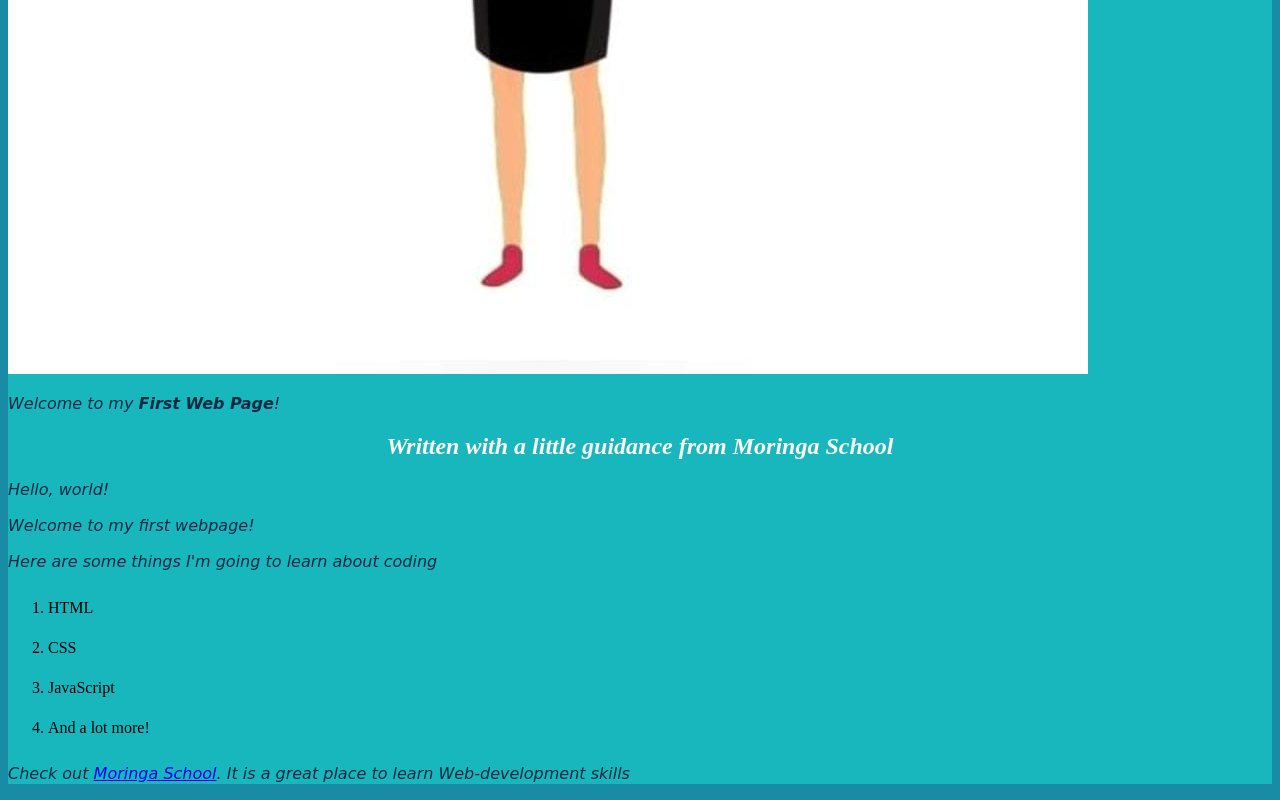
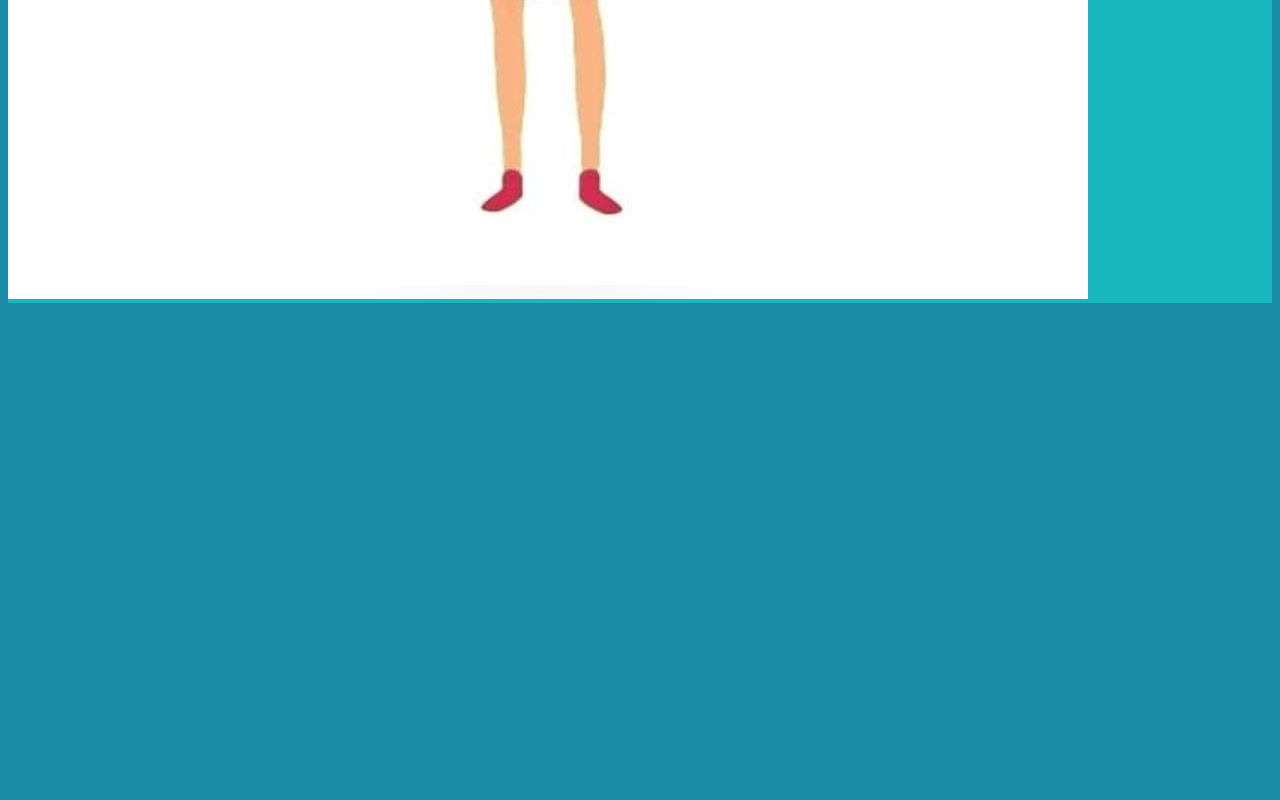
Before and after one commit to WanjikuKatuni/first-webpage, a plain HTML site: page index.html in a window 1280 px wide. Shown: the part 961-1761 px from the top of the page. After the commit the page ends 1272 px from the top, so only its background shows below. Drawn offline with Linux system fonts and the light colour scheme.

Commit message:
adding info on index file

```diff
--- a/index.html
+++ b/index.html
@@ -7,26 +7,10 @@
     <body>
         <h1>Being Annie</h1>
         <h2>Welcome to Being Annie</h2>
-        <h3>Home for Everything Annie</h3>
-        <a href ="my-favorite-things.html"> Lyrics to a song I like</a>
-        <a href="my-baby">My not so big family</a>
+
         <p>I am Annie Wanjiku Mwangi</p>
+
         <img src="images/me.jpeg" alt="This is me">
 
-
-        <p>Welcome to my <strong>First Web Page</strong>!</p>
-        <h2>Written with a little guidance from <em>Moringa School</em></h2>
-
-        <p>Hello, world!</p>
-        <p>Welcome to my first webpage!</p>
-
-        <p>Here are some things I'm going to learn about coding</p>
-        <ol>
-            <li>HTML</li>
-            <li>CSS</li>
-            <li>JavaScript</li>
-            <li>And a lot more!</li>
-        </ol>
-        <p>Check out <a href="https://moringaschool.com/"> Moringa School</a>. It is a great place to learn Web-development skills</p>
     </body>
 </html>
```
